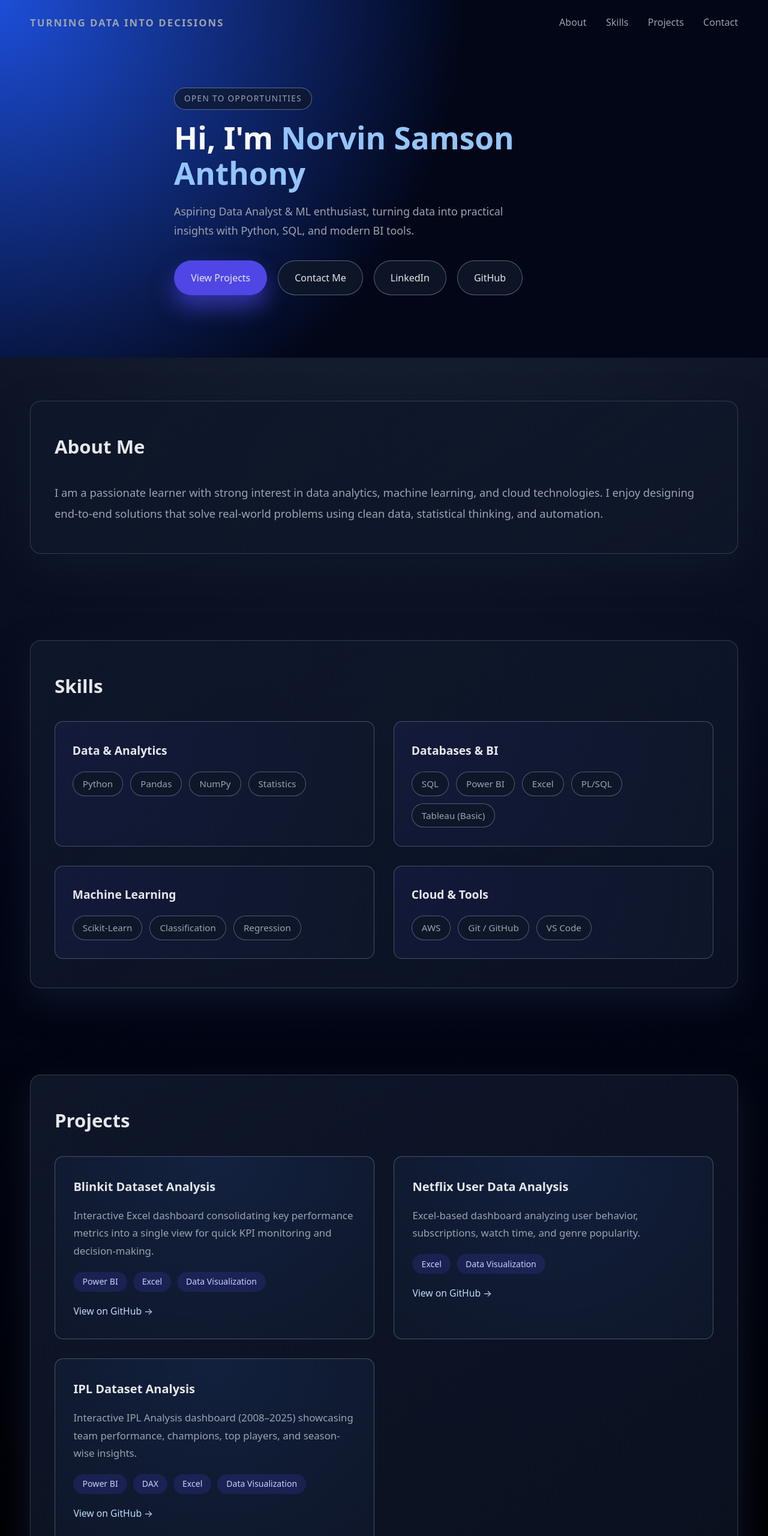
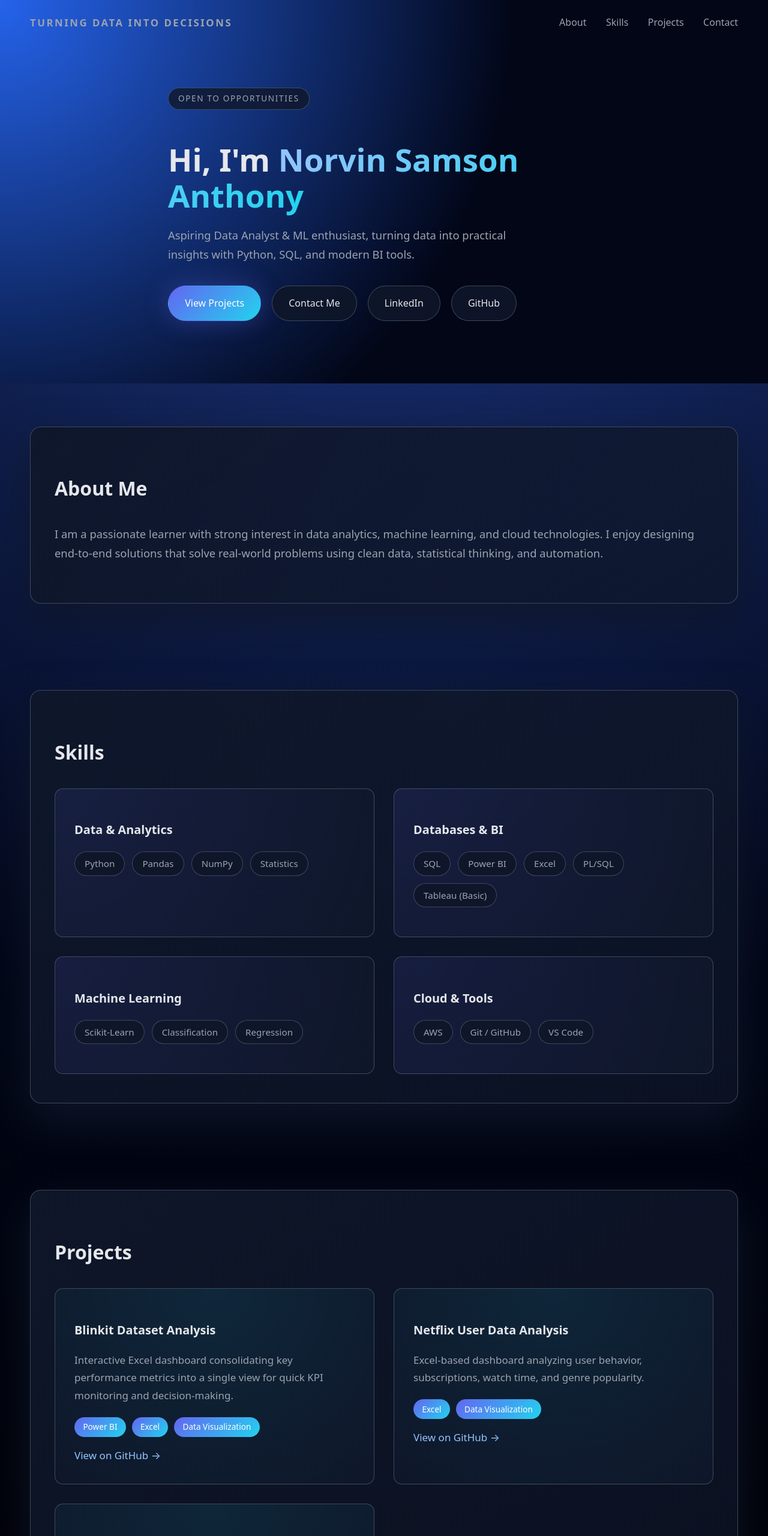
Before and after one commit to Norvin30/portfolio_demo, a plain HTML site: page index.html in a window 1280 px wide. Shown: the top 2560 px of the page at 60% size. Drawn offline with Linux system fonts and the light colour scheme.

Commit message:
Refactor CSS styles and variables for design update
Updated various CSS variables and styles to enhance the design. Adjusted gradients, shadows, and layout properties for improved aesthetics.

```diff
--- a/style.css
+++ b/style.css
@@ -3,14 +3,21 @@
   --bg-main: #020617;
   --bg-elevated: #020817;
   --bg-card: #020617;
-  --accent: #4f46e5;
-  --accent-soft: rgba(79, 70, 229, 0.18);
+
+  --accent: #6366f1;
+  --accent-2: #22d3ee;
+  --accent-soft: rgba(99, 102, 241, 0.18);
+
   --text-main: #e5e7eb;
   --text-muted: #9ca3af;
-  --border-subtle: rgba(148, 163, 184, 0.3);
+
+  --border-subtle: rgba(148, 163, 184, 0.35);
+
   --radius-lg: 18px;
   --radius-md: 14px;
-  --shadow-soft: 0 22px 55px rgba(15, 23, 42, 0.95);
+
+  --shadow-soft: 0 30px 70px rgba(15, 23, 42, 0.9);
+  --shadow-glow: 0 0 40px rgba(99, 102, 241, 0.35);
 }
 
 *,
@@ -22,9 +29,9 @@
 body {
   margin: 0;
   font-family: system-ui, -apple-system, BlinkMacSystemFont, "Segoe UI", sans-serif;
-  font-size: 17px;              /* was 16px */
+  font-size: 17px;
   line-height: 1.75;
-  background: radial-gradient(circle at top, #1e293b 0, #020617 55%, #000 100%);
+  background: radial-gradient(circle at top, #1e3a8a 0%, #020617 55%, #000 100%);
   color: var(--text-main);
 }
 
@@ -41,31 +48,30 @@ body {
 }
 
 .section-inner {
-  background: linear-gradient(145deg, rgba(15, 23, 42, 0.96), rgba(15, 23, 42, 0.7));
+  background: linear-gradient(145deg, rgba(15, 23, 42, 0.95), rgba(15, 23, 42, 0.7));
   border-radius: var(--radius-lg);
-  border: 1px solid rgba(148, 163, 184, 0.28);
+  border: 1px solid var(--border-subtle);
   box-shadow: var(--shadow-soft);
   padding: 3rem 2.5rem;
 }
 
 /* -------------- Header / Hero -------------- */
 .site-header {
-  background: radial-gradient(circle at 0 0, #1d4ed8 0, #020617 55%);
-  color: #f9fafb;
+  background: radial-gradient(circle at top left, #2563eb 0%, #020617 60%);
   padding-bottom: 3.5rem;
 }
 
-/* Top nav */
+/* Nav */
 .nav-bar {
   display: flex;
+  justify-content: space-between;
   align-items: center;
-  justify-content: space-between;
   padding: 1.4rem 0 1rem;
 }
 
 .logo {
   font-weight: 700;
-  letter-spacing: 0.12em;
+  letter-spacing: 0.15em;
   text-transform: uppercase;
   font-size: 1.05rem;
   color: var(--text-muted);
@@ -80,189 +86,189 @@ body {
 }
 
 .nav-links a:hover {
-  color: #e5e7eb;
+  color: var(--text-main);
 }
 
-/* Hero content */
+/* Hero */
 .hero {
   display: flex;
-  align-items: center;
   justify-content: center;
   padding: 4rem 0 3rem;
 }
 
 .hero-text {
-  max-width: 700px;
-  text-align: left;
+  max-width: 720px;
 }
 
 .hero-tag {
   display: inline-flex;
-  align-items: center;
   padding: 0.35rem 1rem;
   border-radius: 999px;
-  background: rgba(15, 23, 42, 0.7);
-  border: 1px solid rgba(148, 163, 184, 0.6);
+  background: rgba(15, 23, 42, 0.8);
+  border: 1px solid var(--border-subtle);
   font-size: 0.85rem;
-  letter-spacing: 0.1em;
+  letter-spacing: 0.12em;
   text-transform: uppercase;
   color: var(--text-muted);
   margin-bottom: 1.1rem;
 }
 
 .hero h1 {
-  font-size: 3.2rem;
+  font-size: 3.3rem;
   line-height: 1.15;
-  margin: 0 0 1.2rem;
+  margin-bottom: 1.2rem;
 }
 
 .hero h1 .accent {
-  color: #93c5fd;
+  background: linear-gradient(90deg, #93c5fd, #22d3ee);
+  -webkit-background-clip: text;
+  -webkit-text-fill-color: transparent;
 }
 
 .hero-subtitle {
   color: var(--text-muted);
-  max-width: 36rem;
-  margin: 0 0 2.1rem;
-  font-size: 1.12rem;     /* larger subtitle */
+  max-width: 38rem;
+  margin-bottom: 2.2rem;
+  font-size: 1.15rem;
 }
 
 .hero-actions {
   display: flex;
   gap: 1.1rem;
+  flex-wrap: wrap;
 }
 
 /* Buttons */
 .btn {
-  display: inline-flex;
-  align-items: center;
-  justify-content: center;
   padding: 0.9rem 1.7rem;
   border-radius: 999px;
   font-size: 1rem;
   text-decoration: none;
-  cursor: pointer;
   border: 1px solid transparent;
-  transition: background 0.2s ease, transform 0.1s ease, box-shadow 0.2s ease, border-color 0.2s ease;
+  transition: all 0.25s ease;
 }
 
 .primary-btn {
-  background: var(--accent);
-  color: #e5e7eb;
-  box-shadow: 0 20px 36px rgba(79, 70, 229, 0.6);
+  background: linear-gradient(135deg, #6366f1, #22d3ee);
+  color: #fff;
+  box-shadow: var(--shadow-glow);
 }
 
 .primary-btn:hover {
-  background: #4338ca;
-  transform: translateY(-1px);
+  transform: translateY(-2px);
 }
 
 .ghost-btn {
-  background: rgba(15, 23, 42, 0.88);
-  border-color: rgba(148, 163, 184, 0.55);
+  background: rgba(15, 23, 42, 0.9);
+  border: 1px solid var(--border-subtle);
   color: var(--text-main);
 }
 
 .ghost-btn:hover {
-  background: rgba(15, 23, 42, 0.98);
+  background: rgba(15, 23, 42, 1);
 }
 
 /* -------------- Section Headings -------------- */
 .section-inner h2 {
-  margin-top: 0;
+  font-size: 2rem;
   margin-bottom: 2rem;
-  font-size: 1.95rem;        /* bigger titles */
-  text-align: left;
 }
 
 /* -------------- About -------------- */
 #about p {
-  margin: 0;
   color: var(--text-muted);
-  line-height: 1.9;
-  font-size: 1.15rem;        /* noticeably bigger paragraph */
+  font-size: 1.15rem;
 }
 
 /* -------------- Skills -------------- */
 .skills-grid {
   display: grid;
-  grid-template-columns: repeat(2, minmax(0, 1fr));
+  grid-template-columns: repeat(2, 1fr);
   gap: 2rem;
 }
 
 .skill-card {
-  background: radial-gradient(circle at top left, rgba(79, 70, 229, 0.1), rgba(15, 23, 42, 0.98));
+  background: radial-gradient(circle at top left, rgba(99, 102, 241, 0.12), rgba(15, 23, 42, 0.98));
   border-radius: var(--radius-md);
-  border: 1px solid rgba(148, 163, 184, 0.4);
-  padding: 1.9rem 1.8rem;
+  border: 1px solid var(--border-subtle);
+  padding: 2rem;
 }
 
 .skill-card h3 {
-  margin: 0 0 1.15rem;
-  font-size: 1.2rem;
+  margin-bottom: 1.1rem;
 }
 
 .skills-list {
-  list-style: none;
-  margin: 0;
-  padding: 0;
   display: flex;
   flex-wrap: wrap;
   gap: 0.75rem;
+  list-style: none;
+  padding: 0;
 }
 
 .skills-list li {
-  font-size: 0.95rem;
   padding: 0.38rem 1rem;
   border-radius: 999px;
-  background: rgba(15, 23, 42, 0.97);
-  border: 1px solid rgba(148, 163, 184, 0.5);
+  background: rgba(15, 23, 42, 0.95);
+  border: 1px solid var(--border-subtle);
+  font-size: 0.95rem;
   color: var(--text-muted);
 }
 
 /* -------------- Projects -------------- */
 .projects-grid {
   display: grid;
-  grid-template-columns: repeat(2, minmax(0, 1fr));
+  grid-template-columns: repeat(2, 1fr);
   gap: 2rem;
 }
 
 .project-card {
-  background: radial-gradient(circle at top, rgba(59, 130, 246, 0.12), rgba(15, 23, 42, 0.98));
+  background: radial-gradient(circle at top, rgba(34, 211, 238, 0.1), rgba(15, 23, 42, 0.98));
   border-radius: var(--radius-md);
-  border: 1px solid rgba(148, 163, 184, 0.42);
-  padding: 2rem 1.9rem;
+  border: 1px solid var(--border-subtle);
+  padding: 2rem;
+  transition: transform 0.25s ease, box-shadow 0.25s ease;
+}
+
+.project-card:hover {
+  transform: translateY(-6px);
+  box-shadow: var(--shadow-glow);
+}
+
+/* Project Image */
+.project-image {
+  width: 100%;
+  border-radius: 12px;
+  margin-bottom: 1.1rem;
+  box-shadow: 0 15px 35px rgba(0, 0, 0, 0.45);
 }
 
 .project-card h3 {
-  margin: 0 0 1rem;
-  font-size: 1.25rem;
+  margin-bottom: 0.9rem;
 }
 
 .project-card p {
-  margin: 0 0 1.3rem;
-  font-size: 1.05rem;       /* larger project text */
   color: var(--text-muted);
+  margin-bottom: 1.3rem;
 }
 
 .project-tags {
   display: flex;
   flex-wrap: wrap;
   gap: 0.6rem;
-  margin-bottom: 1.05rem;
+  margin-bottom: 1rem;
 }
 
 .project-tags span {
-  font-size: 0.88rem;
-  padding: 0.26rem 0.95rem;
+  background: linear-gradient(135deg, #6366f1, #22d3ee);
+  color: #fff;
+  font-size: 0.85rem;
+  padding: 0.3rem 0.9rem;
   border-radius: 999px;
-  background: var(--accent-soft);
-  color: #c7d2fe;
 }
 
 .project-link {
-  font-size: 0.98rem;
-  color: #bfdbfe;
+  color: #93c5fd;
   text-decoration: none;
 }
 
@@ -270,39 +276,9 @@ body {
   text-decoration: underline;
 }
 
-/* -------------- Contact -------------- */
-.contact-text {
-  color: var(--text-muted);
-  margin-bottom: 2rem;
-  font-size: 1.1rem;
-}
-
-.contact-text a {
-  color: #93c5fd;
-  text-decoration: none;
-}
-
-.contact-text a:hover {
-  text-decoration: underline;
-}
-
-.contact-card {
-  border-radius: var(--radius-md);
-  border: 1px solid rgba(148, 163, 184, 0.4);
-  background: rgba(15, 23, 42, 0.96);
-  padding: 1.9rem 1.6rem;
-}
-
-#contact iframe {
-  width: 100%;
-  height: 660px;
-  border: none;
-  border-radius: 0.9rem;
-}
-
 /* -------------- Footer -------------- */
 .site-footer {
-  padding: 1.9rem 0 2.3rem;
+  padding: 2rem 0;
   background: #020617;
 }
 
@@ -314,39 +290,17 @@ body {
 
 /* -------------- Responsive -------------- */
 @media (max-width: 768px) {
-  .nav-bar {
-    flex-direction: column;
-    align-items: flex-start;
-    gap: 0.9rem;
-  }
-
-  .nav-links a {
-    margin-left: 0;
-    margin-right: 1.1rem;
-  }
-
-  .hero {
-    padding: 3.2rem 0 2.1rem;
+  .skills-grid,
+  .projects-grid {
+    grid-template-columns: 1fr;
   }
 
   .hero h1 {
     font-size: 2.5rem;
   }
 
-  .skills-grid,
-  .projects-grid {
-    grid-template-columns: 1fr;
-  }
-
-  .section {
-    padding: 3.4rem 0;
-  }
-
-  .section-inner {
-    padding: 2.4rem 1.8rem;
-  }
-
-  #contact iframe {
-    height: 580px;
+  .hero-actions {
+    flex-direction: column;
+    align-items: flex-start;
   }
 }
```
